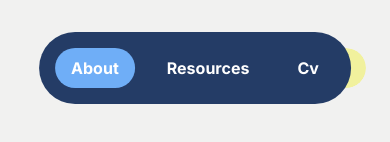
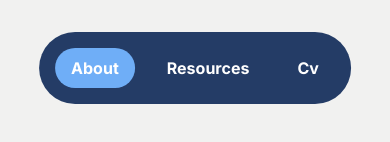
Before and after one commit to rnnyrk/ronnyrook.nl, a Next.js app: page / in a window 390 px wide. Shown: the top 142 px of the page. Built offline with nearby package versions, Linux system fonts and the light colour scheme.

Commit message:
Hide DarkMode toggle on mobile

```diff
--- a/src/components/common/interaction/DarkModeToggle.tsx
+++ b/src/components/common/interaction/DarkModeToggle.tsx
@@ -79,7 +79,7 @@ export const DarkModeToggle = () => {
   return (
     <button
       onClick={onToggleDarkMode}
-      className="absolute right-6 top-12 flex items-center justify-center rounded-full button-dark-mode"
+      className="absolute right-6 top-12 items-center justify-center rounded-full button-dark-mode hidden md:flex"
     >
       <motion.div
         custom="dark"
```
